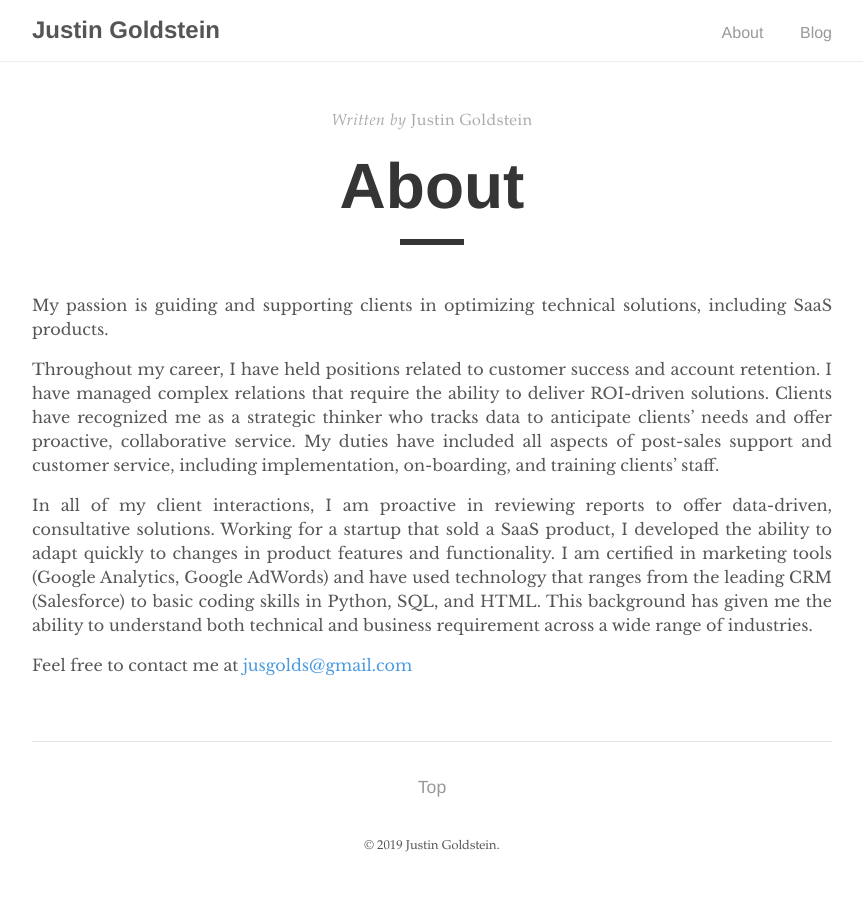
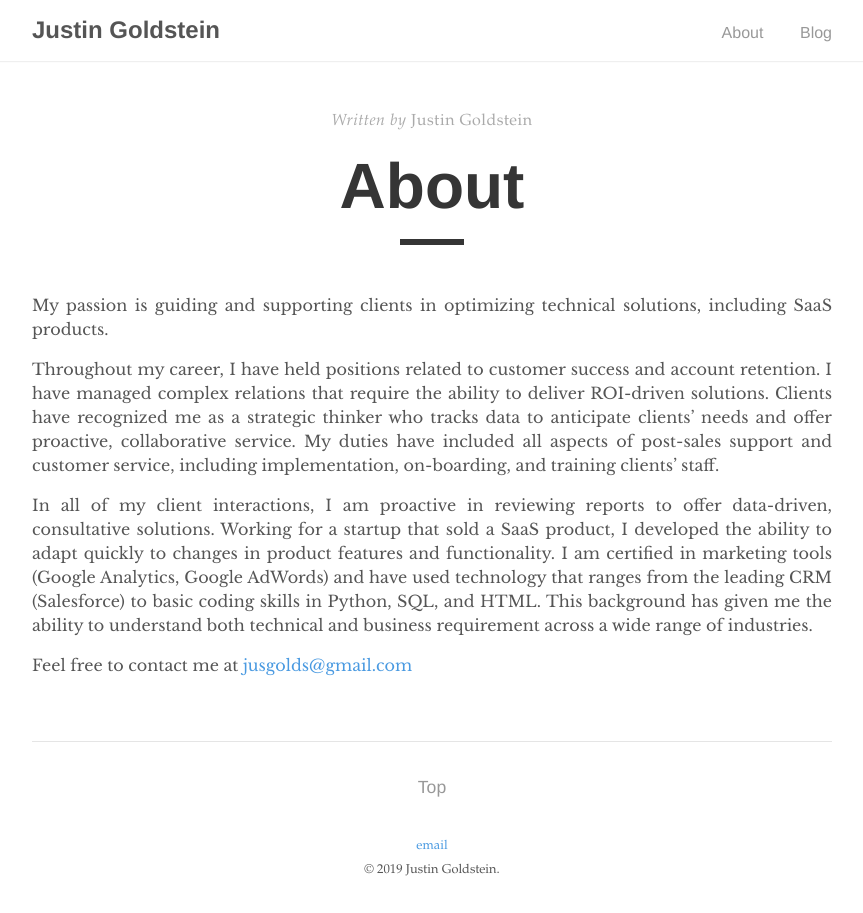
Before and after one commit to jusgolds/jusgolds.github.io, a Jekyll site: the page built from _pages/about.md, in a window 1280 px wide. Shown: the whole page, without its empty margins (208-1071 px from the left). Built offline with Jekyll 4.4.1, drawn with Linux system fonts in a browser that asks for light colours.

Commit message:
Add email to footer

```diff
--- a/_includes/footer.html
+++ b/_includes/footer.html
@@ -1,5 +1,7 @@
 <footer>
   <span>
+    <a href="mailto:jusgolds@gmail.com">email</a>
+    <br>
     &copy; <time datetime="{{ site.time }}">{{ site.time | date: '%Y' }}</time> {{ site.author.name }}.
   </span>
 </footer>
```
